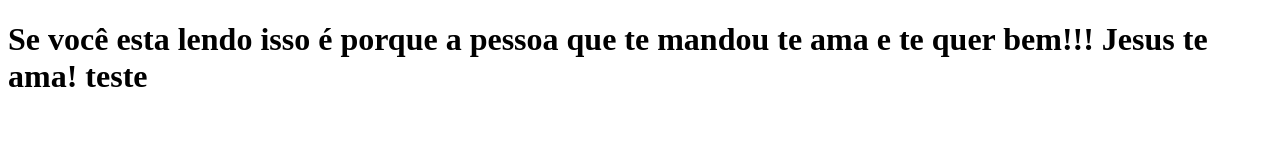
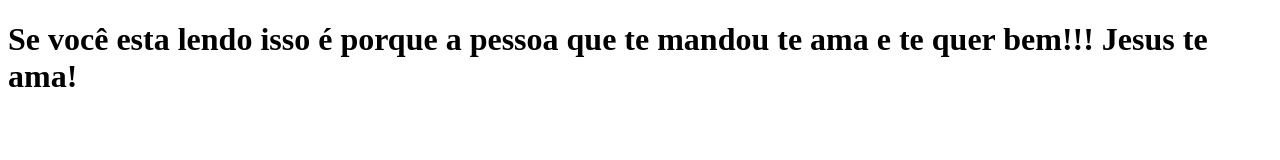
Before and after one commit to leandroyellow/startprojet, a Next.js app: page / in a window 1280 px wide. Shown: the top 160 px of the page. Built offline with nearby package versions, Linux system fonts and the light colour scheme.

Commit message:
feat: add new text home

```diff
--- a/pages/index.js
+++ b/pages/index.js
@@ -2,7 +2,7 @@
   return (
     <h1>
       Se você esta lendo isso é porque a pessoa que te mandou te ama e te quer
-      bem!!! Jesus te ama! teste
+      bem!!! Jesus te ama!
     </h1>
   );
 }
```
